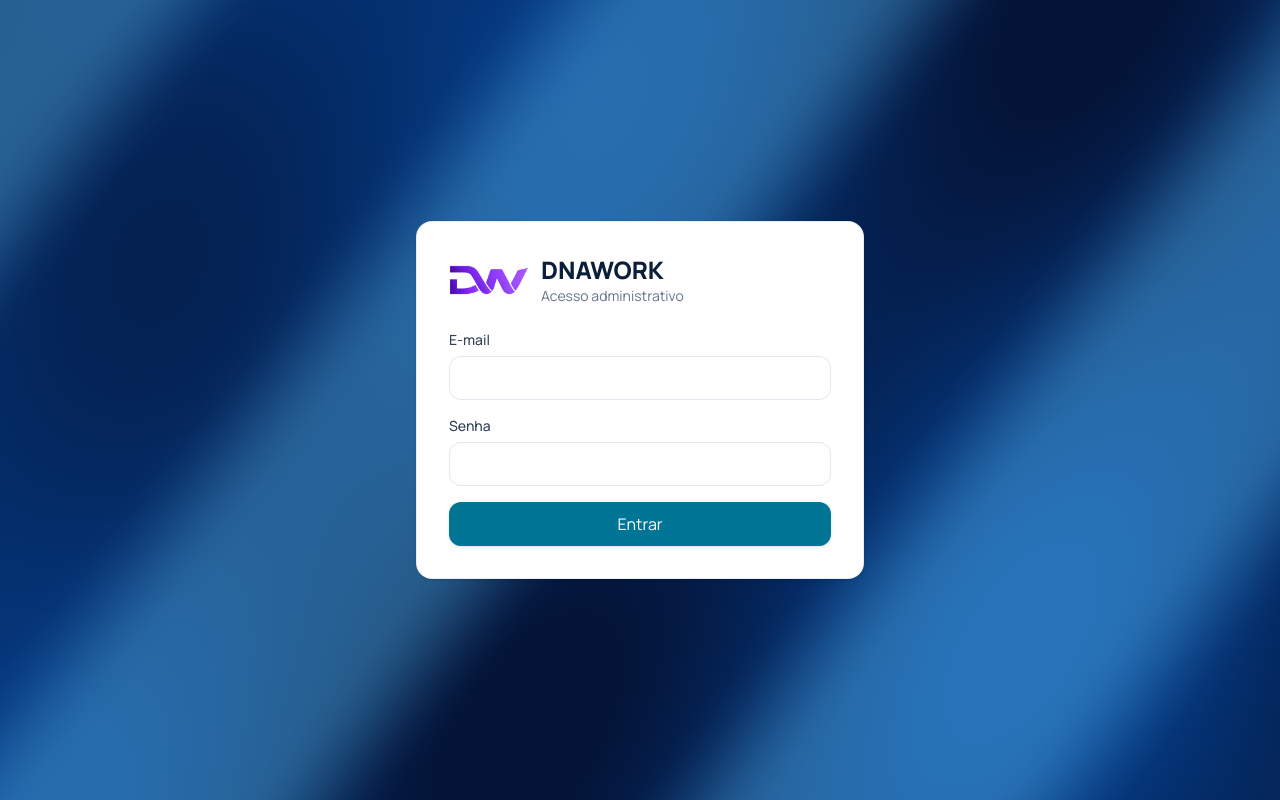
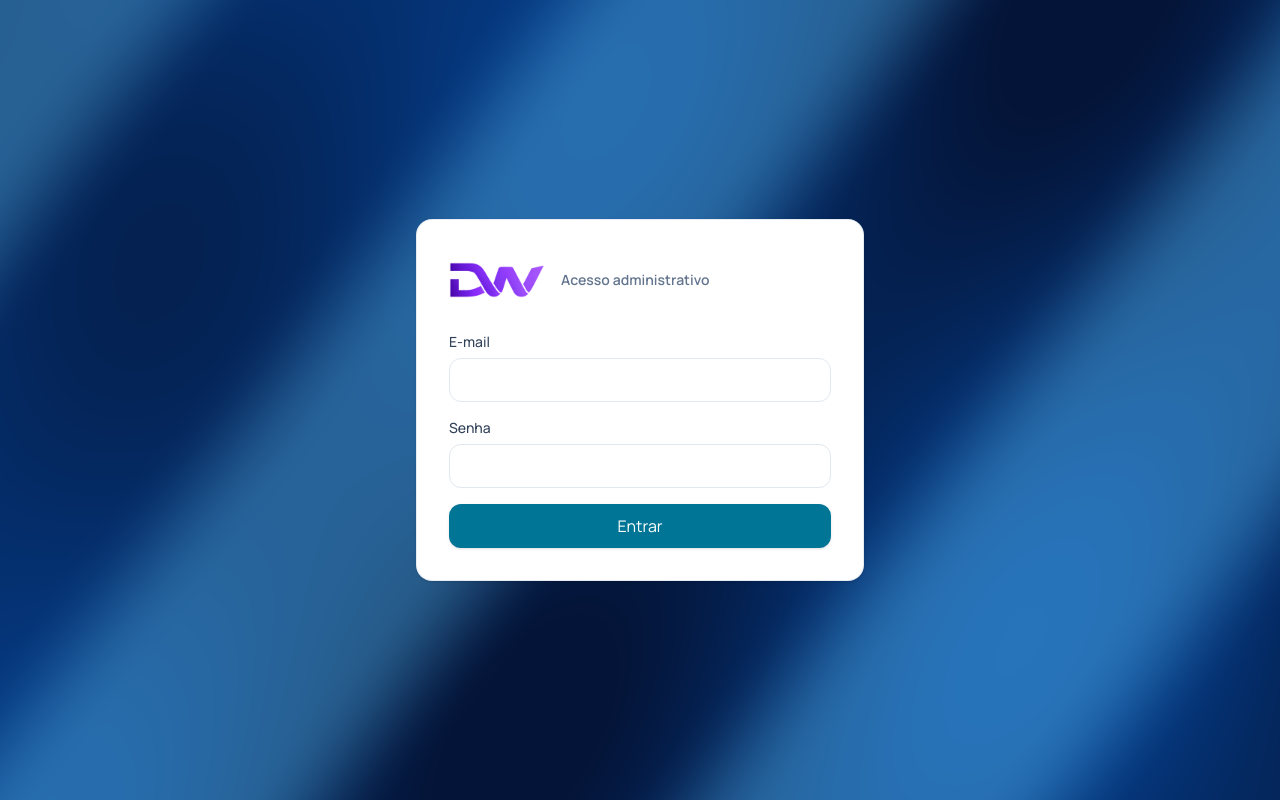
Before and after one commit to caiovpinheiro/sistema-dna-v1, a React (Vite) app in the folder frontend/: page /login in a window 1280 px wide. Built offline with nearby package versions, Linux system fonts and the light colour scheme.

Commit message:
Tira o texto DNAWORK do login interno e deixa o logo com o acesso administrativo.

```diff
--- a/frontend/src/pages/LoginPage.tsx
+++ b/frontend/src/pages/LoginPage.tsx
@@ -46,12 +46,9 @@ export function LoginPage() {
   return (
     <FundoLiquido>
       <Card className="w-full max-w-md p-8">
-        <div className="mb-6 flex items-center gap-3">
-          <img src="/logo-mono.png" alt="DNA Work" className="h-12 w-20 object-contain" />
-          <div>
-            <h1 className="text-2xl font-extrabold text-navy-900">DNAWORK</h1>
-            <p className="text-sm text-slate-500">Acesso administrativo</p>
-          </div>
+        <div className="mb-6 flex items-center gap-4">
+          <img src="/logo-mono.png" alt="DNA Work" className="h-14 w-24 object-contain" />
+          <h1 className="text-sm font-semibold text-slate-500">Acesso administrativo</h1>
         </div>
         <form className="grid gap-4" onSubmit={(event) => { event.preventDefault(); setError(""); login.mutate(); }}>
           <Field label="E-mail"><Input type="email" autoComplete="username" required value={email} onChange={(event) => setEmail(event.target.value)} /></Field>
```
